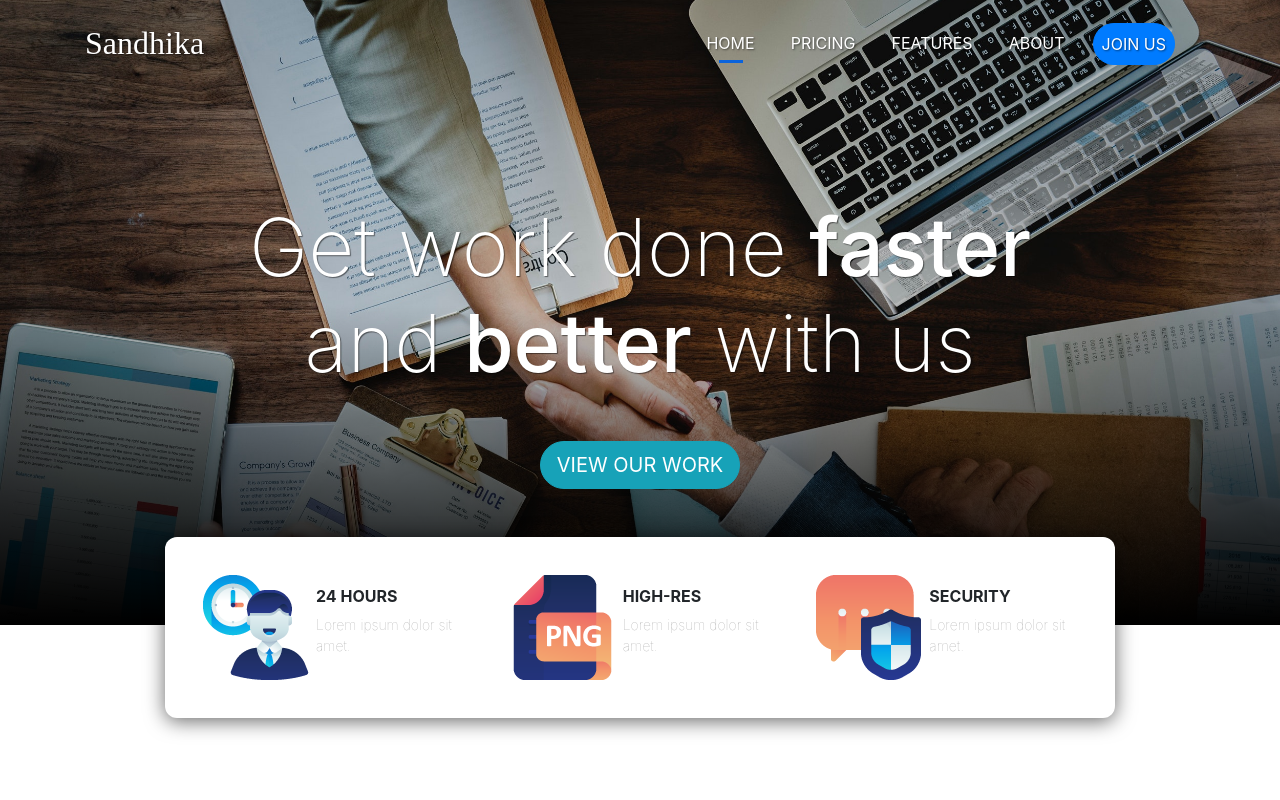
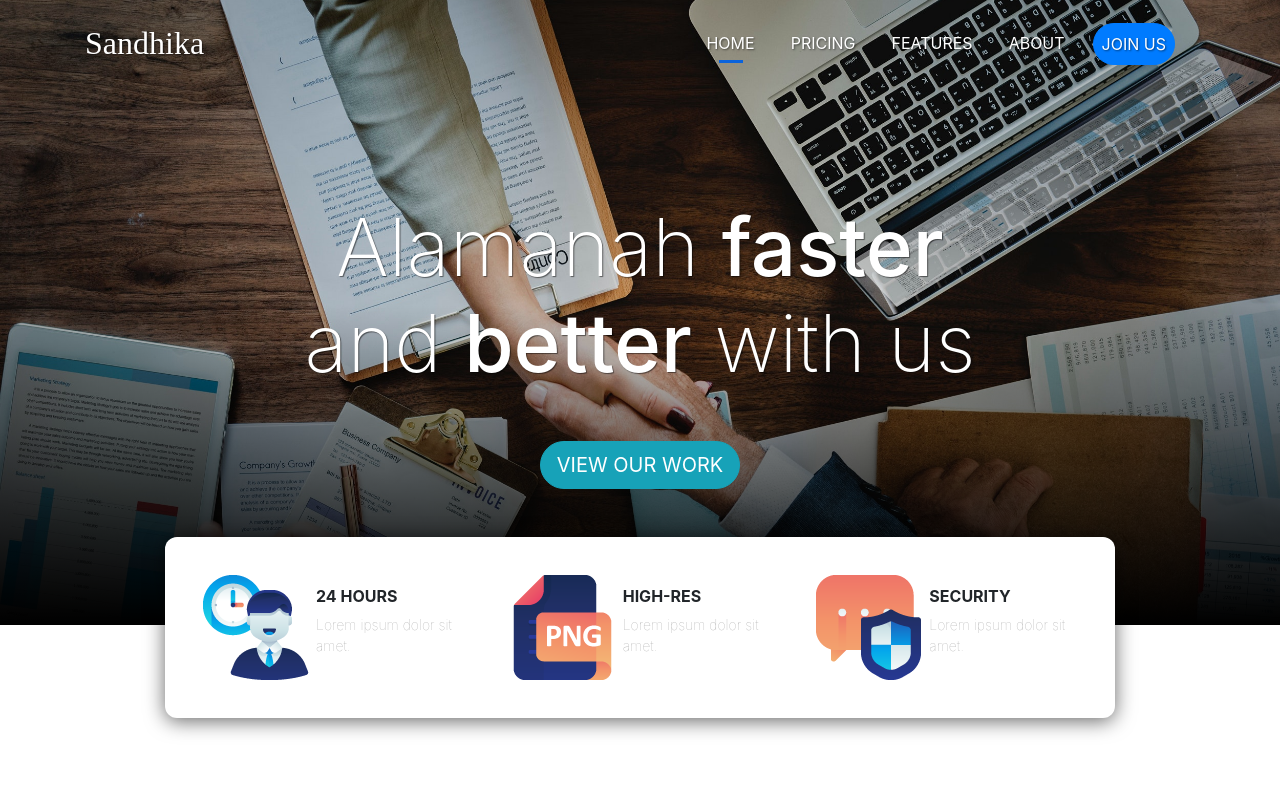
Before and after one commit to gitbil-hub/simple-landing-page, a plain HTML site: page index.html in a window 1280 px wide. Shown: the top 800 px of the page. Drawn offline with nearby package versions, Linux system fonts and the light colour scheme; a web font is replaced by a local one.

Commit message:
mengubah judul

```diff
--- a/index.html
+++ b/index.html
@@ -40,7 +40,7 @@
     <!-- Jumbotron -->
     <div class="jumbotron jumbotron-fluid">
       <div class="container">
-        <h1 class="display-4">Get work done <span>faster</span> <br>and <span>better</span> with us</h1>
+        <h1 class="display-4">Alamanah <span>faster</span> <br>and <span>better</span> with us</h1>
         <a href="#" class="btn btn-info btn-lg tombol">View Our Work</a>
       </div>
     </div>
```
